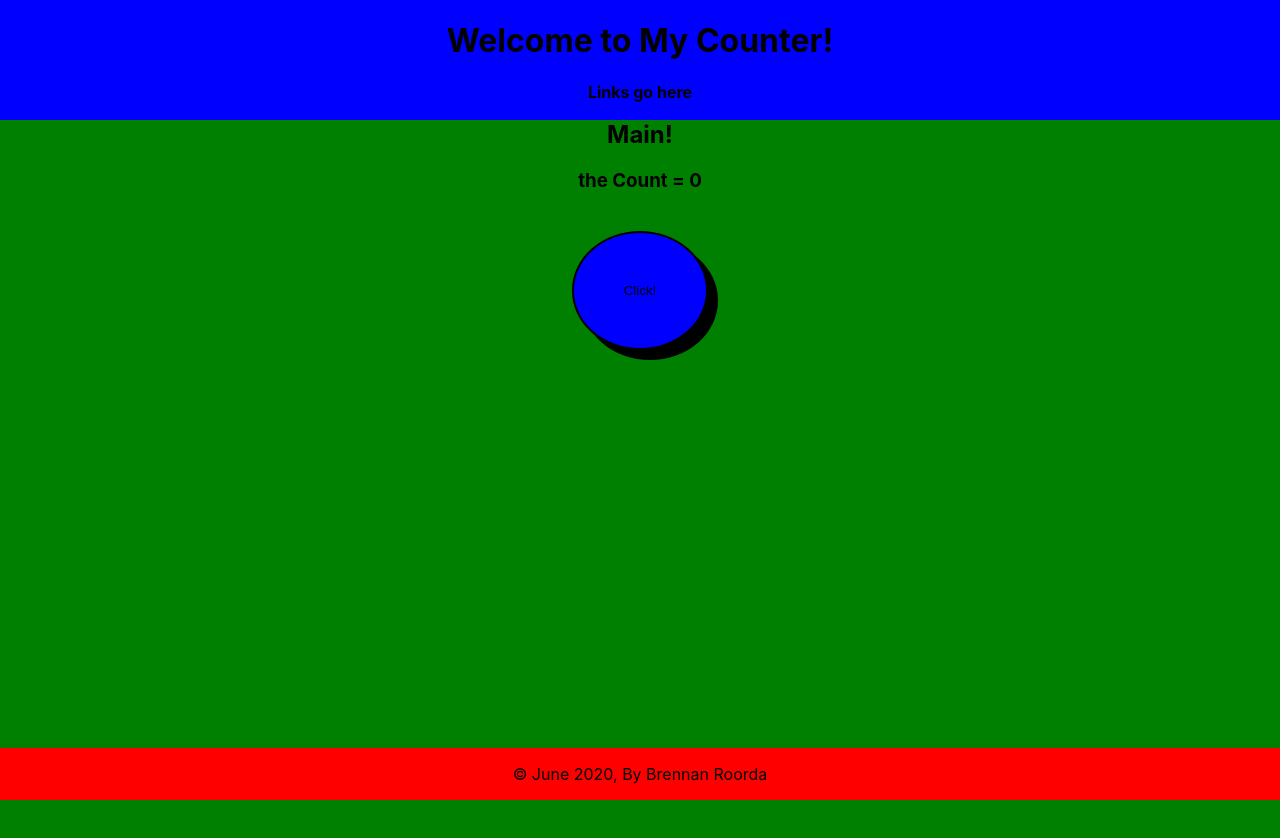
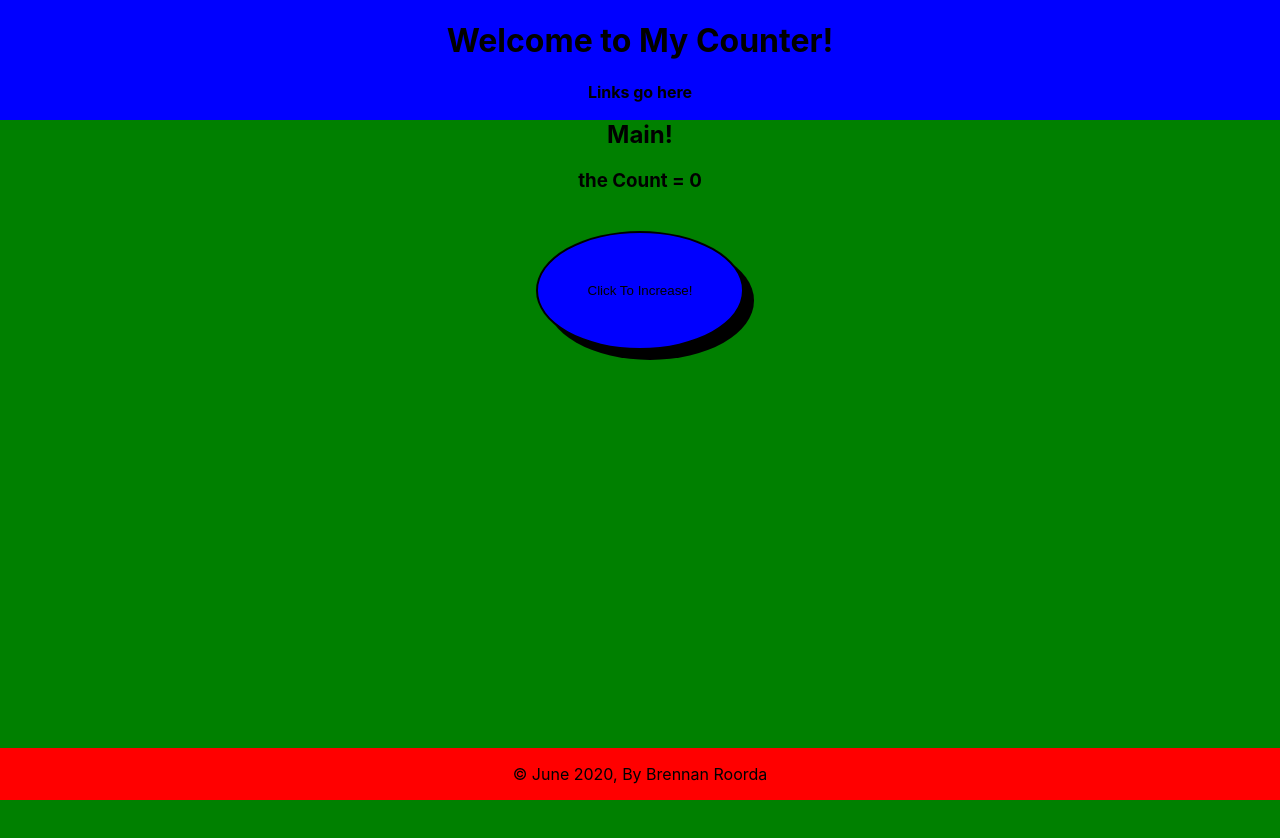
Before and after one commit to bproorda/ReactCounter, a React (Create React App) app in the folder counterapp/: page / in a window 1280 px wide. Shown: the top 838 px of the page. Built offline with nearby package versions, Linux system fonts and the light colour scheme.

Commit message:
added function to increase count

```diff
--- a/counterapp/src/Components/Main.js
+++ b/counterapp/src/Components/Main.js
@@ -14,6 +14,12 @@ class Main extends React.Component {
         };
       }
 
+IncreaseClick = (event) => {
+    event.preventDefault();
+    var count = this.state.count + 1;
+    this.setState({ count });
+}
+
     render() {
         // Re-rendering is automatic when state changes
         // console.log('Rendering!', this.state );
@@ -23,7 +29,7 @@ class Main extends React.Component {
           <main>
             <h2>Main!</h2>
         <h3>the Count = {this.state.count}</h3>
-        <button>Click!</button>
+        <button onClick={this.IncreaseClick}>Click To Increase!</button>
 
           </main>
         )
```
